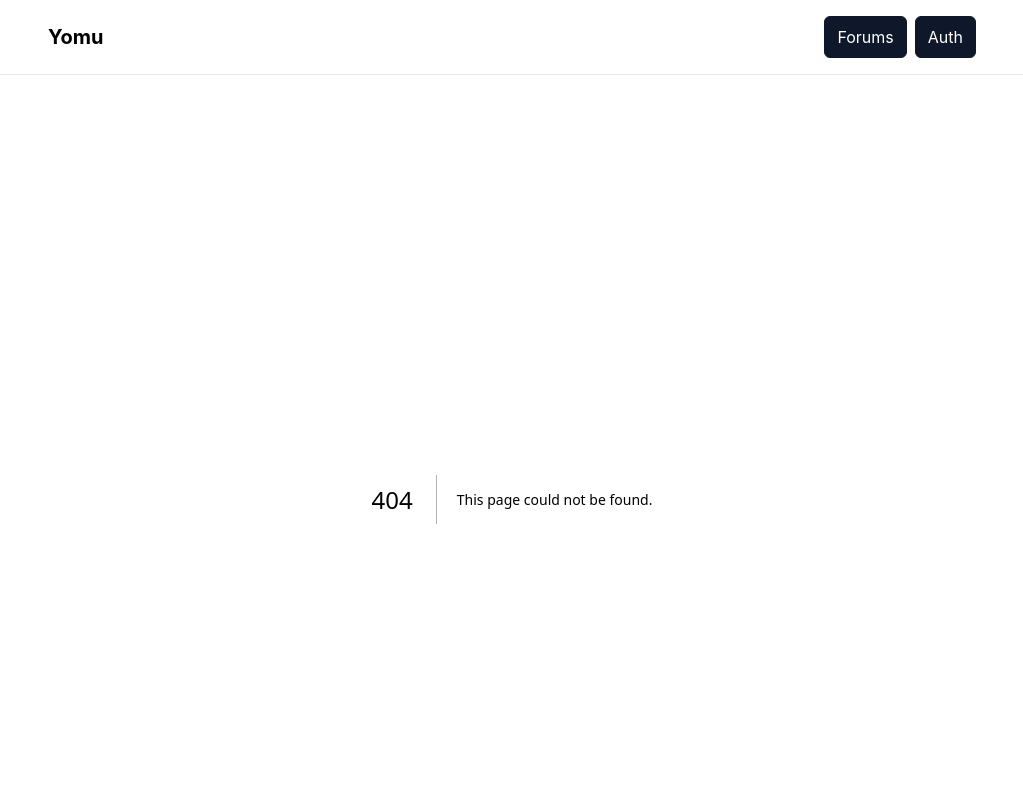
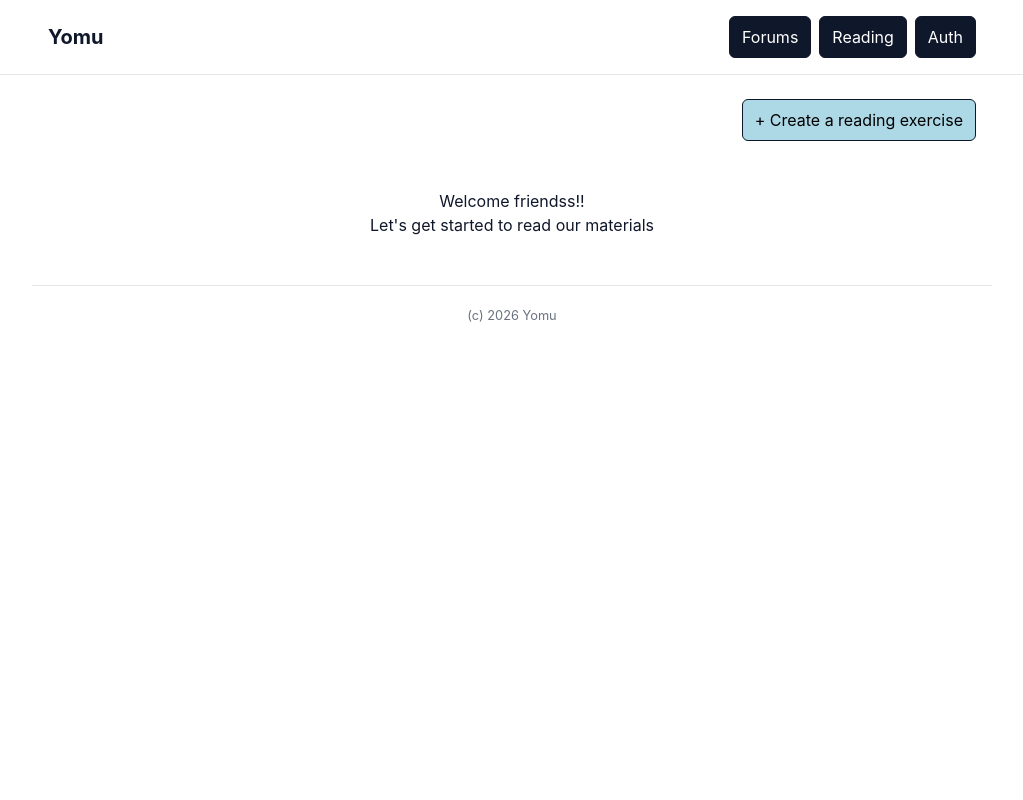
Before and after one commit to advprog-2026-A11-project/fe-yomu, a Next.js app: page /reading in a window 1280 px wide. Before the commit this address had no page. Shown: the top 800 px of the page, without its empty margins (128-1151 px from the left). Built offline with nearby package versions, Linux system fonts and the light colour scheme.

Commit message:
Adding page for readings

```diff
--- a/src/app/layout.tsx
+++ b/src/app/layout.tsx
@@ -33,14 +33,15 @@ export default function RootLayout({
             <Link href="/" className="brand">
               Yomu
             </Link>
-            <div>
+            <div style={{display : "flex", gap: 8}}>
               <Link href="/forums">
                 <button className="btn">Forums</button>
               </Link>
+              <Link href="/reading">
+                <button className="btn">Reading</button>
+              </Link>
               <Link href="/users">
-                <button className="btn" style={{ marginLeft: 8 }}>
-                  Auth
-                </button>
+                <button className="btn" >Auth</button>
               </Link>
             </div>
           </div>
--- /dev/null
+++ b/src/app/reading/page.tsx
@@ -0,0 +1,20 @@
+import Link from "next/link";
+
+export default function BacaanPage() {
+    return (
+        <div>
+
+            <div style={{ display: "flex", justifyContent: "flex-end" }}>
+                <Link href="/create-bacaan" className="btn" style={{ background : "lightblue", color : "black"}}>
+                    + Create a reading exercise
+                </Link>
+            </div>
+
+            <div style={{ textAlign: "center", marginTop: "3rem" }}>
+                <h1>Welcome friendss!!</h1>
+                <h1>Let's get started to read our materials</h1>
+            </div>
+
+        </div>
+    );
+}
```
